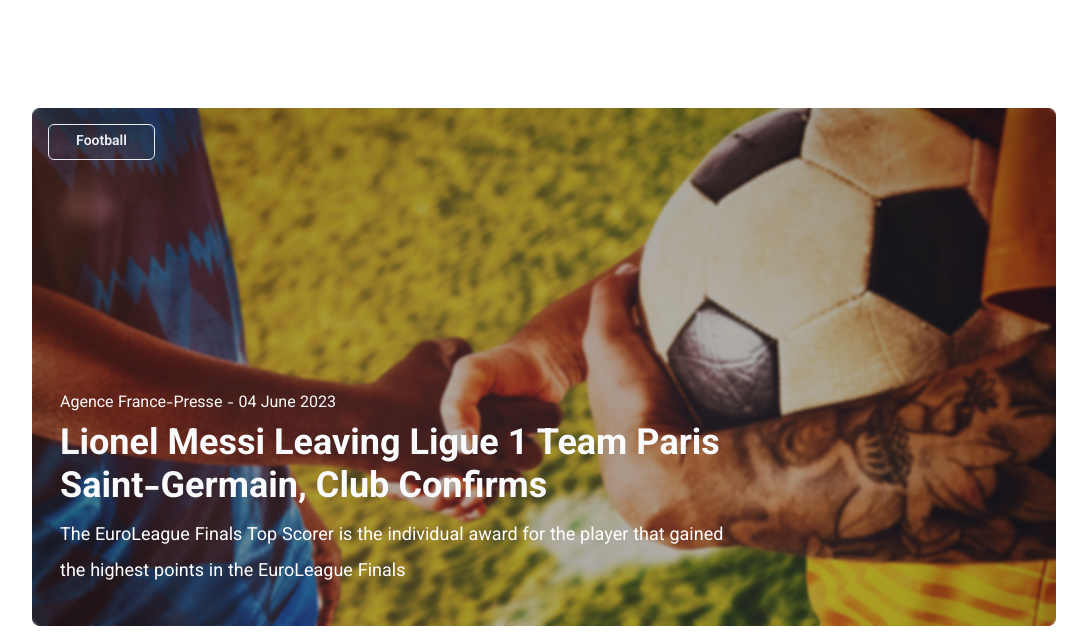
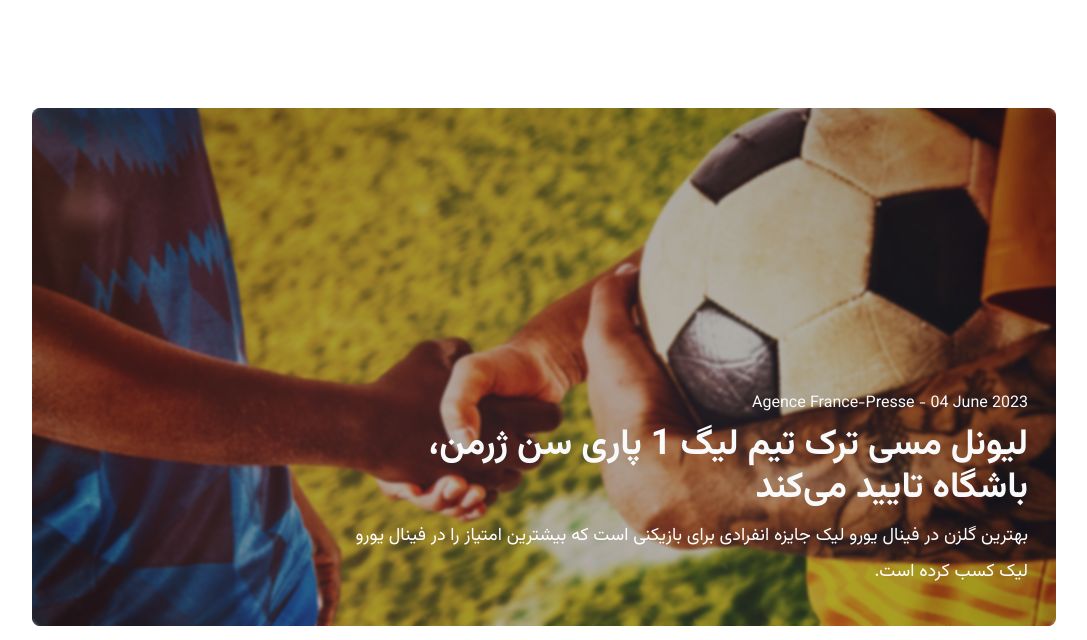
Before and after one commit to mhselfs/sport-blog, a React (Vite) app: page / in a window 1280 px wide. Shown: the part 2280-2920 px from the top of the page, without its empty margins (96-1183 px from the left). Built offline with nearby package versions, Linux system fonts and the light colour scheme.

Commit message:
feat: Banner Slider Update

```diff
--- a/src/components/BannerSlider.jsx
+++ b/src/components/BannerSlider.jsx
@@ -9,23 +9,20 @@
     {
         image: slider1,
         date: "Agence France-Presse - 04 June 2023",
-        title: "Lionel Messi Leaving Ligue 1 Team Paris Saint-Germain, Club Confirms",
-        description: "The EuroLeague Finals Top Scorer is the individual award for the player that gained the highest points in the EuroLeague Finals",
-        category: "Football",
+        title: "لیونل مسی ترک تیم لیگ 1 پاری سن ژرمن، باشگاه تایید می‌کند",
+        description: "بهترین گلزن در فینال یورو لیک جایزه انفرادی برای بازیکنی است که بیشترین امتیاز را در فینال یورو لیک کسب کرده است.",
     },
     {
         image: slider2,
-        date: "John Smith, October 10, 2023",
-        title: "Historic Basketball Match Ends in Nail-Biting Finish",
-        description: "The city witnessed an unforgettable basketball showdown as the local team clinched victory in the final seconds, leaving fans on the edge of their seats.",
-        category: "Basketball",
+        date: "جان اسمیت، 10 اکتبر 2023",
+        title: "پایان مسابقه بسکتبال تاریخی با نتیجه نزدیک",
+        description: "شهر شاهد یک درگیری بسکتبالی غیرقابل فراموشی بود که تیم محلی با پیروزی در ثانیه‌های پایانی، هواداران را به لبه صندلی‌های خود می‌کشاند.",
     },
     {
         image: slider3,
-        date: "Emily Davis, October 10, 2023",
-        title: "Epic Tennis Final Sets New Records",
-        description: "A thrilling five-set tennis final captivated audiences as the world No. 1 claimed victory in a match that will be remembered for years to come.",
-        category: "Tennis",
+        date: "امیلی دیویس، 10 اکتبر 2023",
+        title: "پایان مسابقه تنیس حماسی رکورد‌های جدید را جابجا می‌کند",
+        description: "یک مسابقه تنیس پنج ستاره مخاطبان را مجذوب خود کرد که شماره یک جهان در مسابقه‌ای به پیروزی رسید که به یاد ماندنی خواهد بود.",
     },
 ];
 
@@ -49,13 +46,8 @@
                 {/* Blur */}
                 <div className="absolute inset-0 bg-black/30 backdrop-blur-[1px] sm:backdrop-blur-[1.5px]"></div>
 
-                {/* Category */}
-                <button className="absolute top-2 sm:top-3 md:top-4 left-2 sm:left-3 md:left-4 w-[80px] sm:w-[90px] md:w-[107px] h-[24px] sm:h-[30px] md:h-[36px] rounded-md text-xs sm:text-sm text-[#EBEEF3] font-semibold border-[#EBEEF3] border-[1px] z-20">
-                    {slides[currentSlide].category}
-                </button>
-
                 {/* Content */}
-                <div className='max-w-[90%] sm:max-w-[85%] md:max-w-[80%] lg:max-w-[700px] z-10 absolute bottom-2 sm:bottom-3 md:bottom-4 left-2 sm:left-3 md:left-4 p-2 sm:p-3'>
+                <div dir='rtl' className='max-w-[90%] sm:max-w-[85%] md:max-w-[80%] lg:max-w-[700px] z-10 absolute bottom-2 sm:bottom-3 md:bottom-4 right-2 sm:right-3 md:right-4 p-2 sm:p-3'>
                     <span className='text-[#F9FAFC] leading-[1.1] text-xs sm:text-sm md:text-base my-1 sm:my-2'>{slides[currentSlide].date}</span>
                     <h5 className='text-lg sm:text-xl md:text-2xl lg:text-3xl xl:text-4xl font-bold text-[#F9FAFC] leading-tight sm:leading-snug md:leading-[1.2] my-1 sm:my-2'>
                         {slides[currentSlide].title}
```
